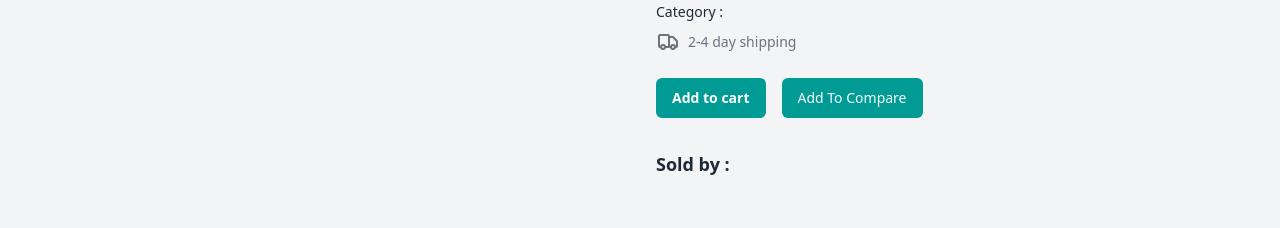
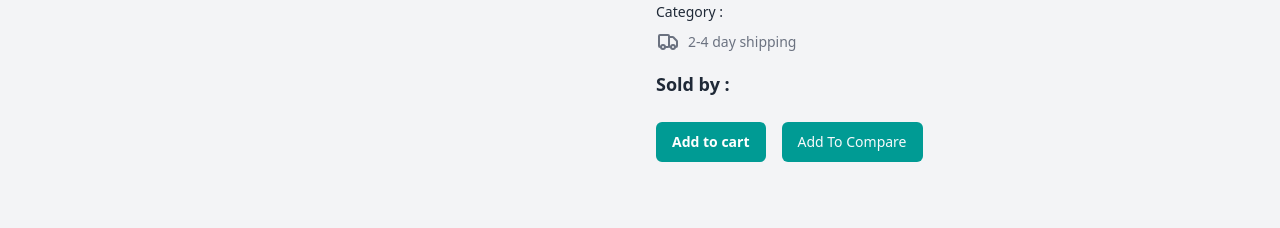
Before and after one commit to MoniruzzamanBillal/reiment-l2-client, a React (Vite) app: page /product/detail/1 in a window 1280 px wide. Shown: the part 271-499 px from the top of the page. Built offline with nearby package versions, Linux system fonts and the light colour scheme; no server answers.

Commit message:
product detail page update

```diff
--- a/src/components/ui/ProductDetail/ProductDetailTop.tsx
+++ b/src/components/ui/ProductDetail/ProductDetailTop.tsx
@@ -65,7 +65,7 @@ const ProductDetailTop = ({
           {/* product category ends  */}
 
           {/* {/* shipping notice - start  */}
-          <div className="mb-6 flex items-center gap-2 text-gray-500">
+          <div className="mb-4 flex items-center gap-2 text-gray-500">
             <svg
               xmlns="http://www.w3.org/2000/svg"
               className="h-6 w-6"
@@ -85,6 +85,20 @@ const ProductDetailTop = ({
             <span className="text-sm">2-4 day shipping</span>
           </div>
           {/* shipping notice - end  */}
+
+          {/* shop name starts  */}
+
+          <div className="shopNameStarts mb-6 ">
+            <p className=" text-lg font-semibold text-gray-800">Sold by :</p>
+
+            <p className="text-prime100 text-lg font-medium cursor-pointer ">
+              <Link to={`/shop/detail/${productData?.shop?.id}`}>
+                {productData?.shop?.name}
+              </Link>
+            </p>
+          </div>
+
+          {/* shop name ends  */}
 
           {/* {/* buttons - start  */}
           <div className="   ">
@@ -122,20 +136,6 @@ const ProductDetailTop = ({
             )}
           </div>
           {/* buttons - end  */}
-
-          {/* shop name starts  */}
-
-          <div className="shopNameStarts mt-8">
-            <p className=" text-lg font-semibold text-gray-800">Sold by :</p>
-
-            <p className="text-prime100 text-lg font-medium cursor-pointer ">
-              <Link to={`/shop/detail/${productData?.shop?.id}`}>
-                {productData?.shop?.name}
-              </Link>
-            </p>
-          </div>
-
-          {/* shop name ends  */}
         </div>
         {/* content - end  */}
       </div>
```
Also changed, not shown: 1 other file (tests, documents, lock files or other folders).
